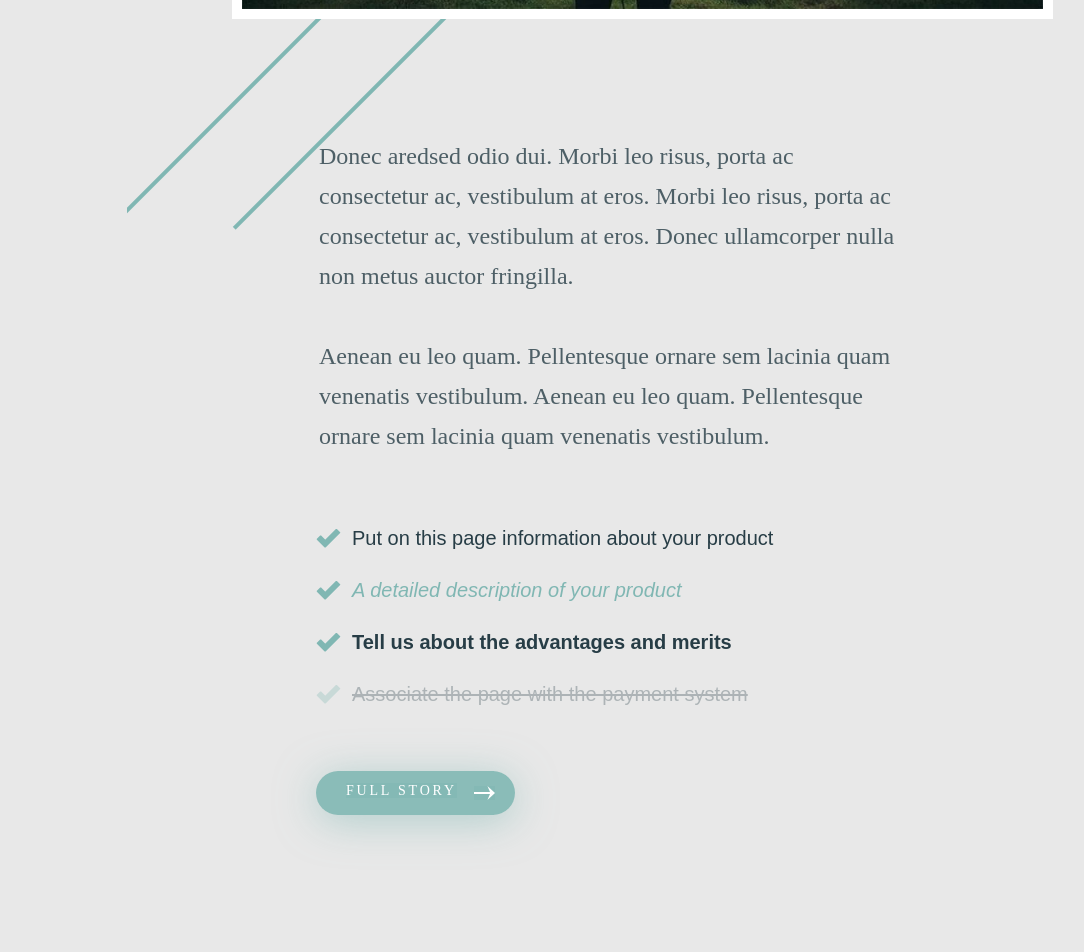
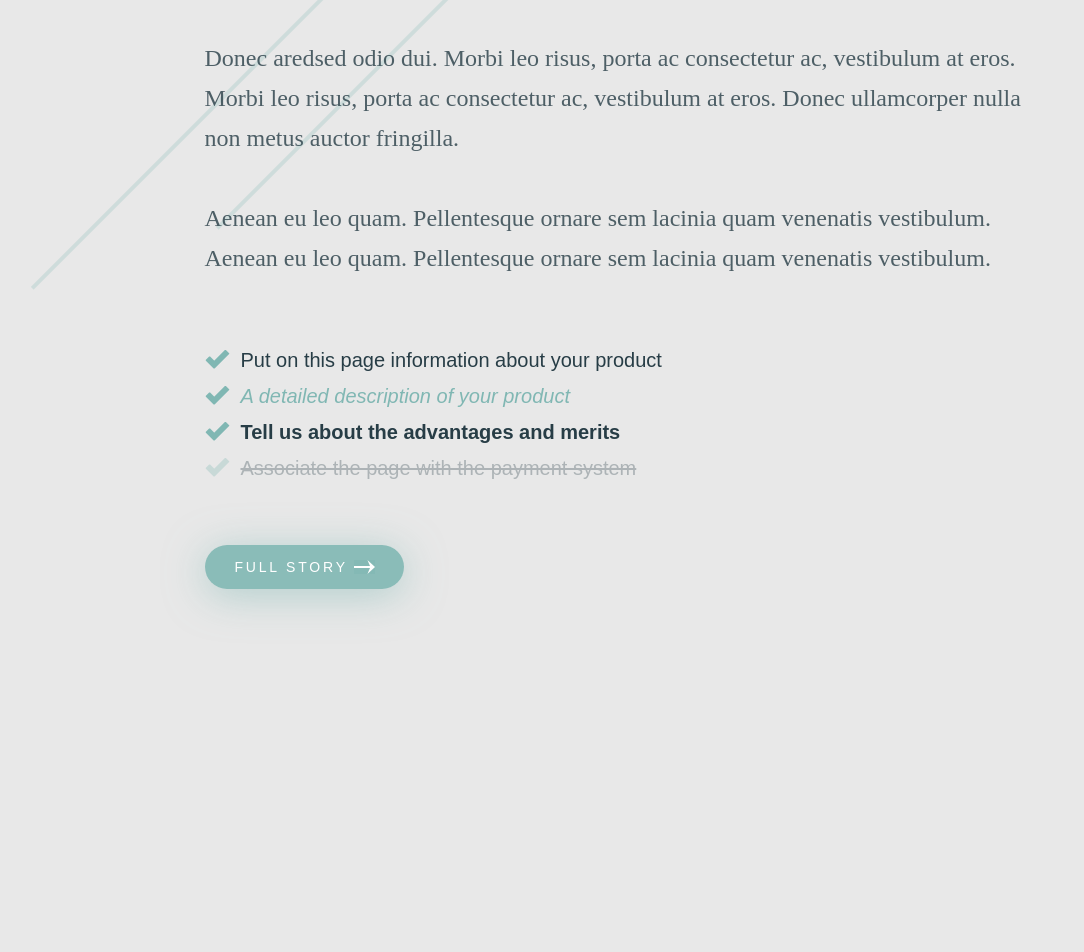
Before and after one commit to KseniiaKis/front, a plain HTML site: page practice 5/index.html in a window 1280 px wide. Shown: the part 880-1832 px from the top of the page, without its empty margins (15-1099 px from the left). After the commit the page ends 1606 px from the top, so only its background shows below. Drawn offline with Linux system fonts and the light colour scheme.

Commit message:
Add files via upload
practice 5

```diff
--- a/practice 5/css/index.css
+++ b/practice 5/css/index.css
@@ -18,15 +18,14 @@ nav,footer,header,aside{display: block;}
 
 html,body{
 	background-color: #e8e8e8;
-	height: 100%;
-	width: 100%;
+	height: auto;
+	width: auto;
 	font-size: 100%;
 	line-height: 1;
 	font-size: 14px;
 	-ms-text-size-adjust: 100%;
 	-moz-text-size-adjust: 100%;
 	-webkit-text-size-adjust: 100%;
-	margin-bottom: 137px;
 }
 input,button,textarea{font-family:inherit;}
 
@@ -41,14 +40,27 @@ img{vertical-align: top;}
 h1,h2,h3,h4,h5,h6{font-size:inherit;font-weight: 400;}
 /*--------------------*/
 
-header{
-	margin: 106px 108px 0 142px;
-	height: 1064px;
-	background: url(../img/ellipse_1_copy_4.png) center no-repeat;
+body{
+	position: relative;
+	z-index: 1;
+	margin: 106px auto 0;
+	max-width: 1190px;
+}
+
+body::before{
+	display: block;
+  	content: '';
+  	position: absolute;
+ 	top: 0;
+  	left: 0;
+ 	right: 0;
+ 	bottom: 0;
+ 	background: url("../img/ellipse_1_copy_4.png") no-repeat;
+  	opacity: .24;
+ 	z-index: -1;
 }
 
 header h2{
-	margin: 62px 594px 0 529px;
 	text-align: center;
 	opacity: 0.6;
 	font-family: Arial;
@@ -60,7 +72,6 @@ header h2{
 }
 
 header h1{
-	margin: 28px 264px 0 205px;
 	text-align: center;
 	font-size: 36px;
 	line-height: 50px;
@@ -68,34 +79,30 @@ header h1{
 
 .header__img{
 	display: block;
-	width: 821px;
+	max-width: 821px;
 	margin: 77px auto 0;
 	border: solid #ffffff 10px;
 }
 
 .block1{
-	margin: -154px 370px 0 334px;
+	margin: 97px auto 0;
+	max-width: 841px;
 	opacity: 0.8;
 	font-size: 24px;
 	line-height: 40px;
 }
 
 .block2{
-	margin: 64px 0 0 331px;
+	max-width: 841px;
+	margin: 64px auto 0;
+	padding-bottom: 137px;
 	font-family: Arial;
 	font-size: 20px;
 	line-height: 36px;
 	font-weight: 400;
-	padding-bottom: 137px;
-}
-
-.link{
-	margin: 59px 0 0 0;
-	font-size: 14px;
 }
 
 .block2 ul li{
-	margin-bottom: 16px;
 	padding-left: 36px;
 	font-family: Arial;
 	font-size: 20px;
@@ -105,6 +112,11 @@ header h1{
 }
 
 .link{
+	display: block;
+	margin-top: 59px;
+	font-family: Arial;
+	color: #ffffff;
+	padding: 2px 11px 0 30px;
 	width: 199px;
 	height: 44px;
 	box-shadow: 0px 6px 40px 0px rgba(128,183,179,0.54);
@@ -117,14 +129,8 @@ header h1{
 	background: rgba(128,183,179,0.9);
 }
 
-.link a{
-	color: #ffffff;
-	margin: 17px 11px 17px 30px;
-	background: rgba(128,183,179,0.54);
-}
-
 .link img{
-	margin: 15px 0;
+	margin: 13px 0;
 	background: rgba(128,183,179,0.54);
 }
 
--- a/practice 5/index.html
+++ b/practice 5/index.html
@@ -26,10 +26,10 @@
                 <li>Associate the page with the payment system</li>
             </ul>
 
-            <div class="link">
-                <a href="">Full Story</a>
+            <a href="" class="link">
+                Full Story
                 <img src="img/shape.png" alt="->"/>
-            </div>
+            </a>
         </div>
 
     </body>
```
